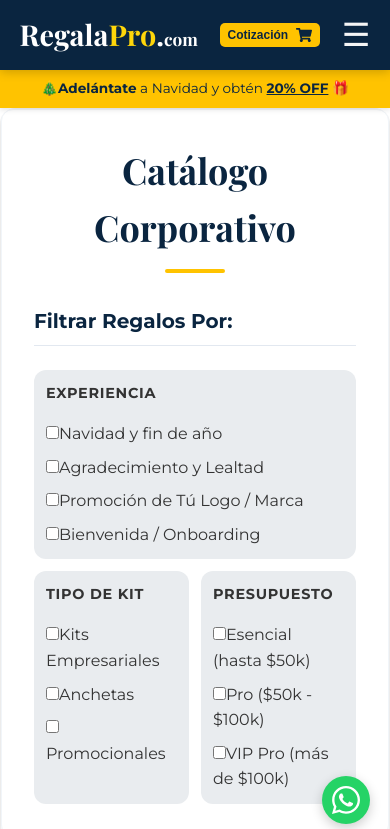
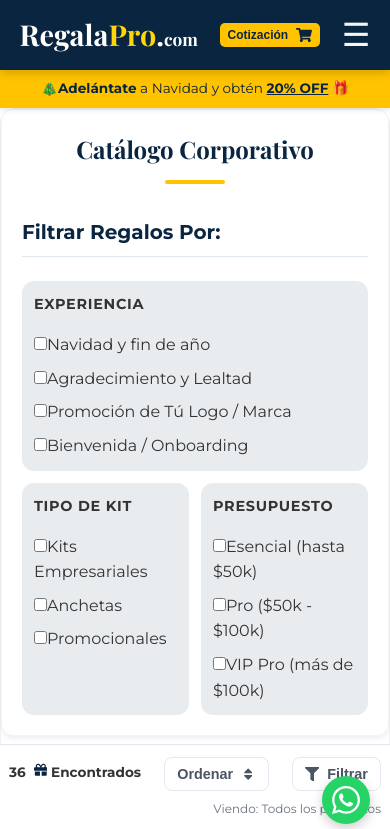
Before and after one commit to davemunar/RegalaPro, a React (Vite) app: page /products in a window 390 px wide. Shown: the top 829 px of the page. Built offline with nearby package versions, Linux system fonts and the light colour scheme.

Commit message:
fix: mobile title single line

```diff
--- a/RegalaProCatalog.module.css
+++ b/RegalaProCatalog.module.css
@@ -9,13 +9,20 @@
 
 .title {
     font-family: var(--font-heading);
-    font-size: 2.25rem;
+    font-size: 1.5rem;
+    white-space: nowrap;
     font-weight: 700;
     color: var(--primary-color);
     text-align: center;
     margin-bottom: 2rem;
     position: relative;
     padding-bottom: 1rem;
+}
+
+@media (min-width: 768px) {
+    .title {
+        font-size: 2.25rem;
+    }
 }
 
 .title::after {
@@ -110,11 +117,17 @@
 
 .filterContainer {
     background-color: #ffffff;
-    padding: 2rem;
+    padding: 1.25rem;
     border-radius: 0.75rem;
     box-shadow: 0 4px 6px -1px rgba(0, 0, 0, 0.05), 0 2px 4px -1px rgba(0, 0, 0, 0.03);
     margin-bottom: 0.5rem;
     border: 1px solid #f1f5f9;
+}
+
+@media (min-width: 768px) {
+    .filterContainer {
+        padding: 2rem;
+    }
 }
 
 /* Updated Catalog Grid for Mobile (2 columns) */
```
